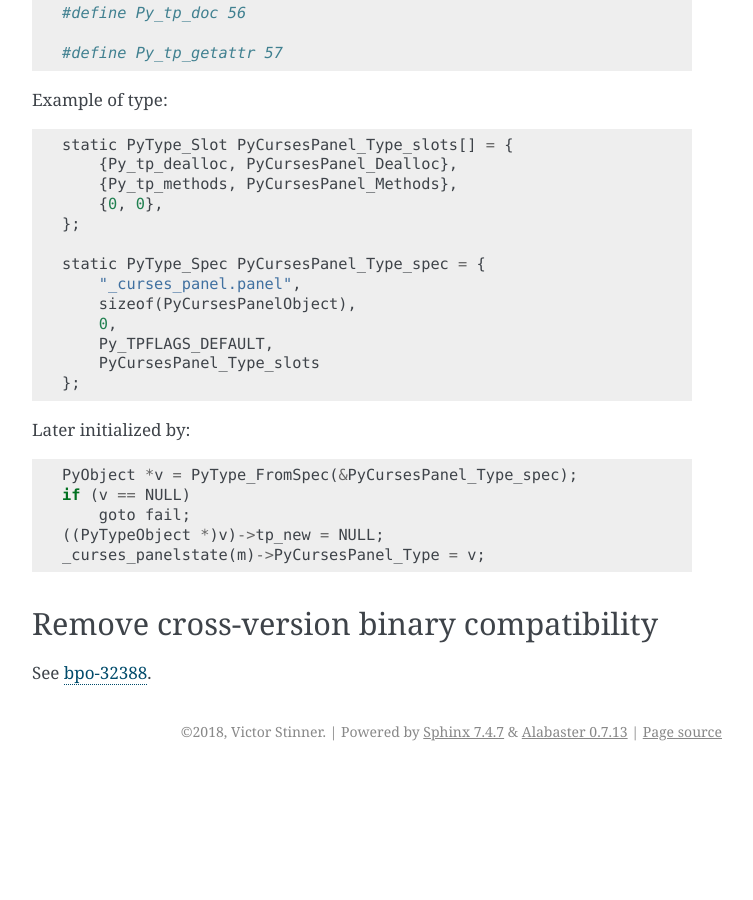
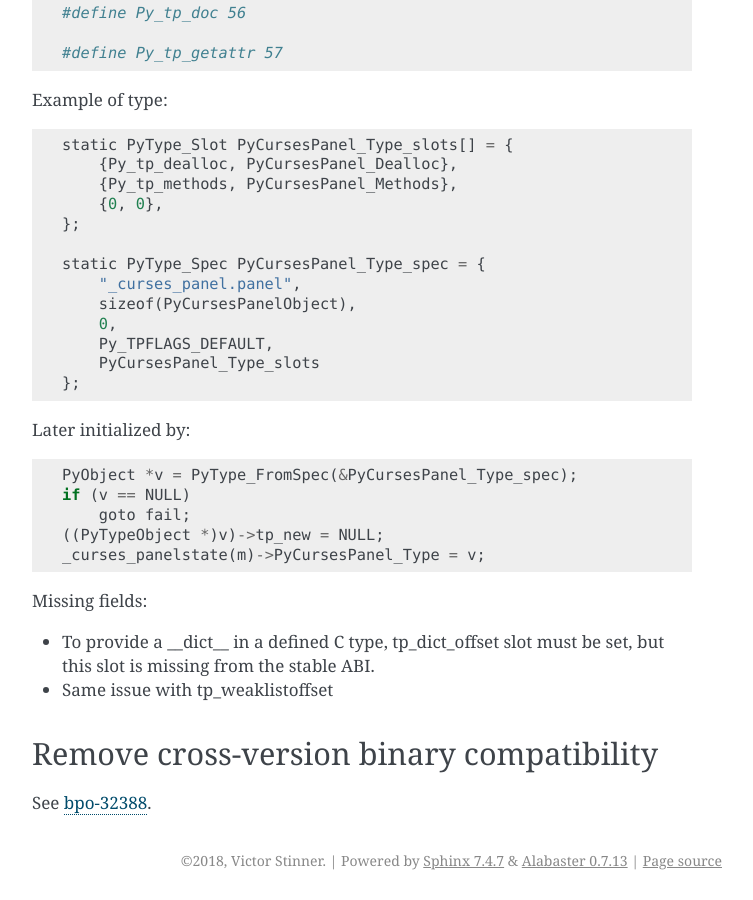
Before and after one commit to pythoncapi/pythoncapi, a Sphinx documentation site: the page built from doc/type_object.rst, in a window 1280 px wide and 900 px high, scrolled down 1898 px. Shown: the whole window, without its empty margins (388-1141 px from the left). Built offline with Sphinx 7.4.7, drawn with Linux system fonts in a browser that asks for light colours; before the commit the page ends 2669 px from its top, so only the background shows below that.

Commit message:
don't force anyone to upgrade

```diff
--- a/doc/index.rst
+++ b/doc/index.rst
@@ -24,6 +24,10 @@
   operating system?
 * :ref:`Python debug build <debug-build>` is currently mostly unusable in
   practice, making development of C extension harder, especially debugging.
+
+Existing C extensions will still be supported and will not have to be modified.
+The :ref:`old C API <old-c-api>` is not deprecated and there is no plan
+penalize users of the old C API.
 
 Pages
 =====
--- a/doc/type_object.rst
+++ b/doc/type_object.rst
@@ -120,6 +120,11 @@
     ((PyTypeObject *)v)->tp_new = NULL;
     _curses_panelstate(m)->PyCursesPanel_Type = v;
 
+Missing fields:
+
+* To provide a __dict__ in a defined C type, tp_dict_offset slot must be set,
+  but this slot is missing from the stable ABI.
+* Same issue with tp_weaklistoffset
 
 Remove cross-version binary compatibility
 =========================================
```
